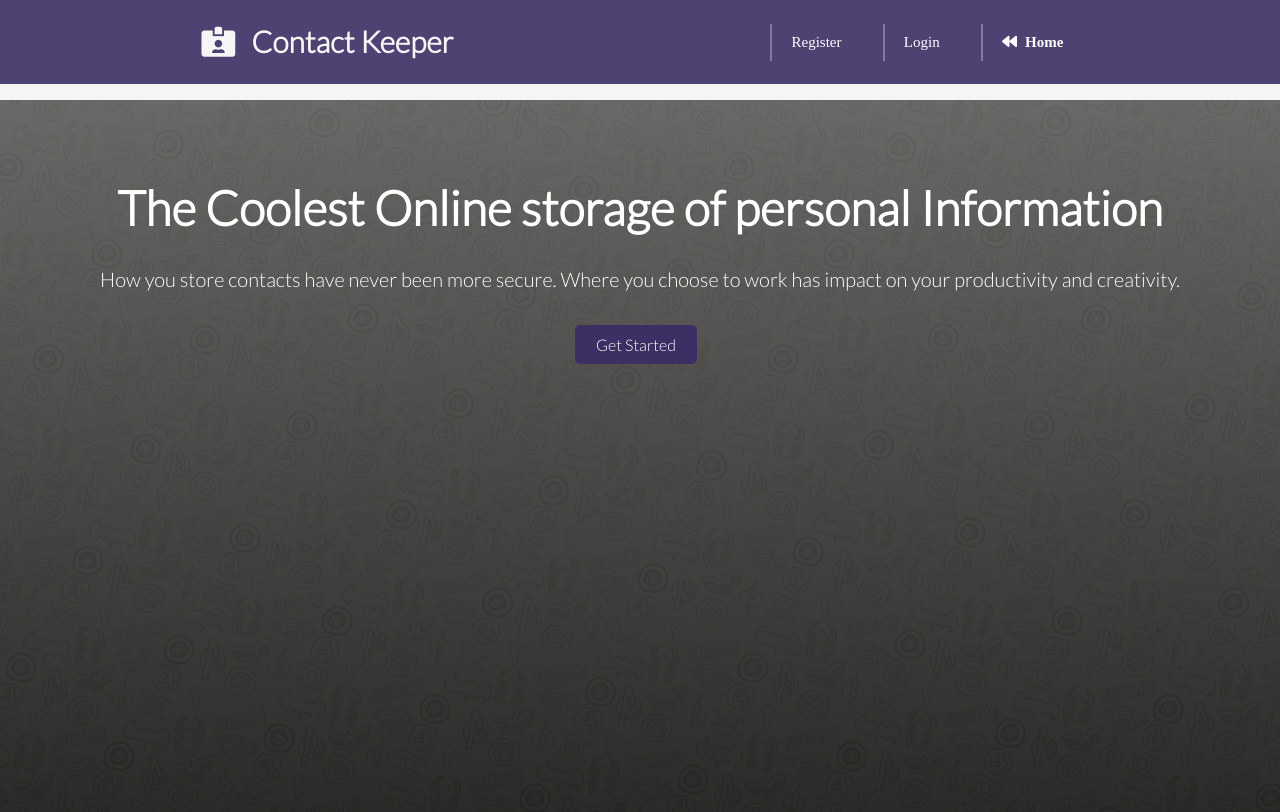
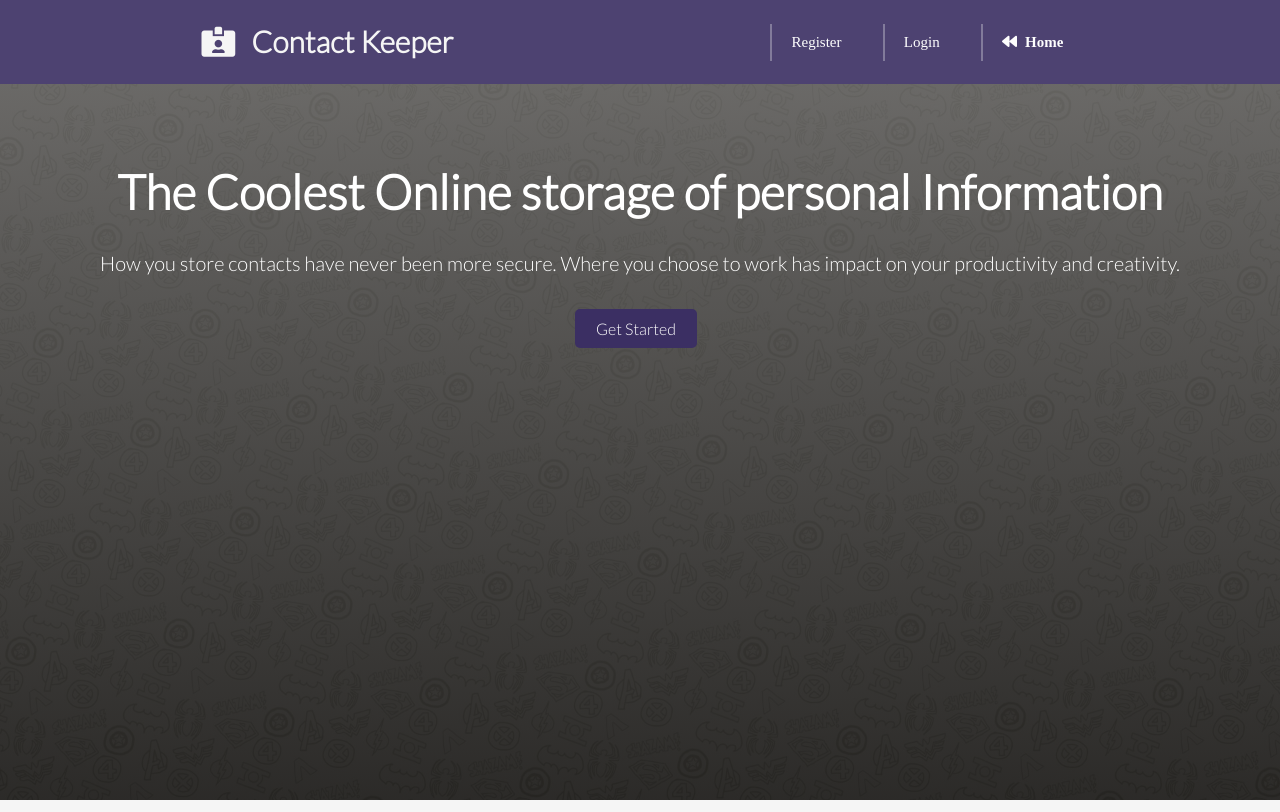
Before and after one commit to zemchuks/contact-keeper-MERN, a React (Create React App) app in the folder client/: page /landing in a window 1280 px wide. Built offline with nearby package versions, Linux system fonts and the light colour scheme.

Commit message:
adjust landing page

```diff
--- a/client/src/App.css
+++ b/client/src/App.css
@@ -396,7 +396,7 @@ table th {
   z-index: 1;
   width: 100%;
   opacity: 0.9;
-  margin-bottom: 1rem;
+  margin-bottom: 0px;
 }
 
 .navbar ul {
@@ -548,7 +548,7 @@ input[type=search] {
 .content {
   background: linear-gradient(rgba(78, 78, 78, 0.8), rgba(0, 0, 0, 0.8)), url('./img/hero.jpg');
   background-size: cover !important;
-  height: 89vh;
+  height: 89.5vh;
 }
 .content .jumbo p {
   margin: auto;
```
